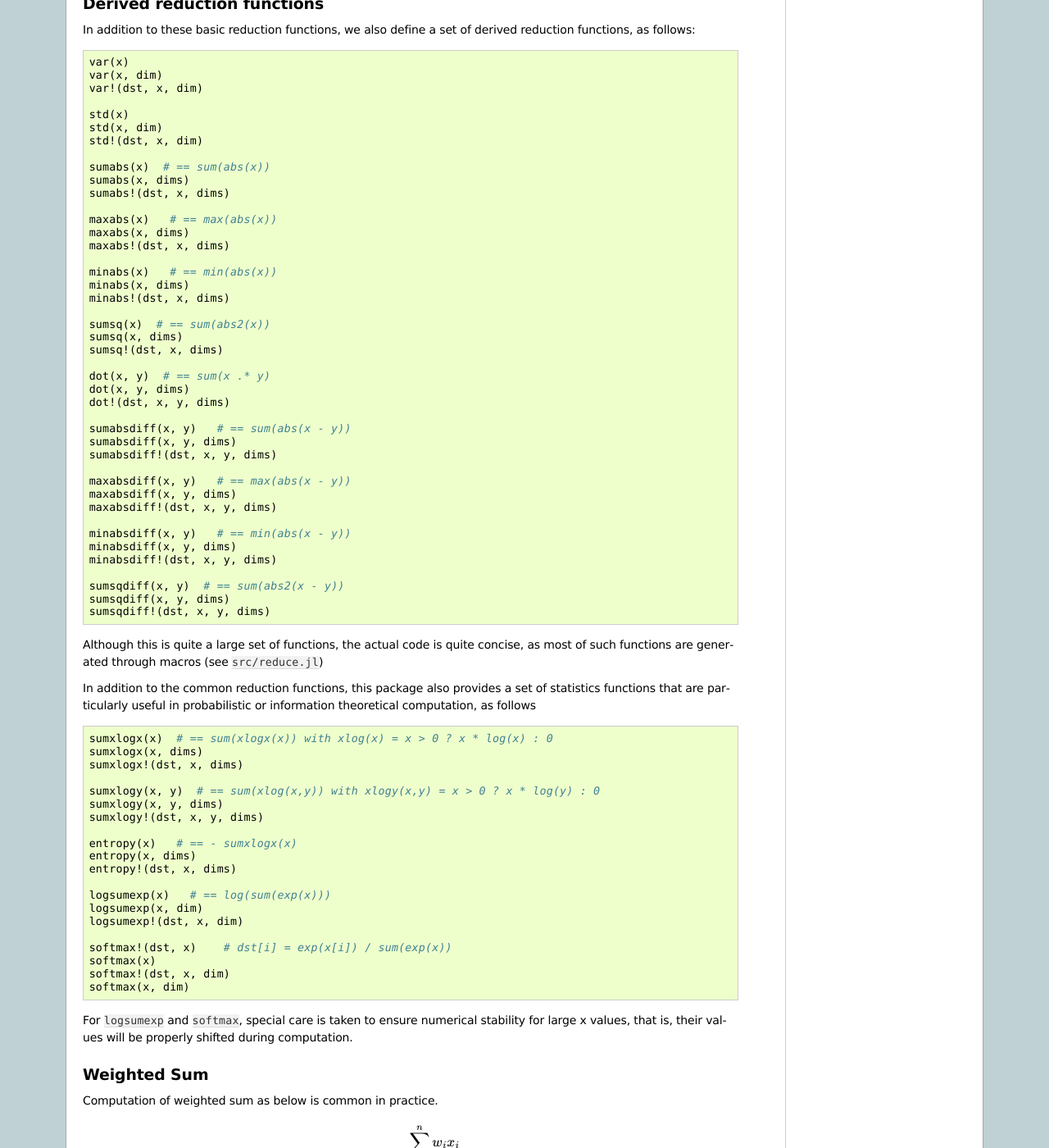
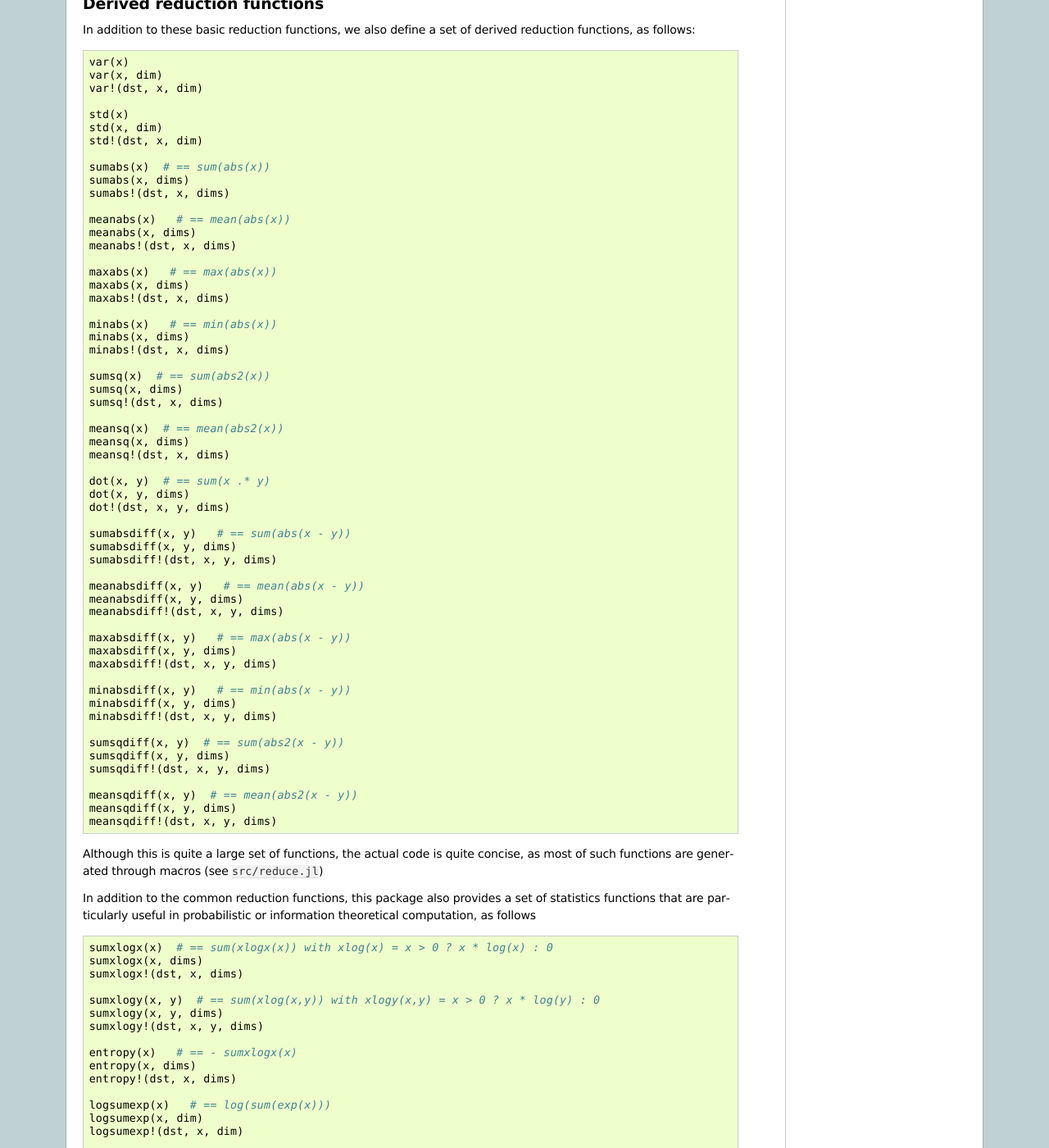
Before and after one commit to lindahua/NumericExtensions.jl, a Sphinx documentation site: the page built from doc/source/reduction.rst, in a window 1280 px wide and 1400 px high, scrolled down 2995 px. Shown: the whole window at 82% size. Built offline with Sphinx 7.4.7, drawn with Linux system fonts in a browser that asks for light colours; formulas are drawn with MathJax 3; some of the changed text lies outside the part shown.

Commit message:
additional documents for mean-related functions

```diff
--- a/doc/source/conf.py
+++ b/doc/source/conf.py
@@ -48,9 +48,9 @@ copyright = u'2013, Dahua Lin'
 # built documents.
 #
 # The short X.Y version.
-version = '0.2'
+version = '0.2.15'
 # The full version, including alpha/beta/rc tags.
-release = '0.2.12'
+release = '0.2.15'
 
 # The language for content autogenerated by Sphinx. Refer to documentation
 # for a list of supported languages.
--- a/doc/source/reduction.rst
+++ b/doc/source/reduction.rst
@@ -202,6 +202,10 @@ In addition to these basic reduction functions, we also define a set of derived
     sumabs(x, dims)
     sumabs!(dst, x, dims)
 
+    meanabs(x)   # == mean(abs(x))
+    meanabs(x, dims)
+    meanabs!(dst, x, dims)
+
     maxabs(x)   # == max(abs(x))
     maxabs(x, dims)
     maxabs!(dst, x, dims)
@@ -214,6 +218,10 @@ In addition to these basic reduction functions, we also define a set of derived
     sumsq(x, dims)
     sumsq!(dst, x, dims)
 
+    meansq(x)  # == mean(abs2(x))
+    meansq(x, dims)
+    meansq!(dst, x, dims)
+
     dot(x, y)  # == sum(x .* y)
     dot(x, y, dims)
     dot!(dst, x, y, dims)
@@ -221,6 +229,10 @@ In addition to these basic reduction functions, we also define a set of derived
     sumabsdiff(x, y)   # == sum(abs(x - y))
     sumabsdiff(x, y, dims)
     sumabsdiff!(dst, x, y, dims)
+
+    meanabsdiff(x, y)   # == mean(abs(x - y))
+    meanabsdiff(x, y, dims)
+    meanabsdiff!(dst, x, y, dims)
 
     maxabsdiff(x, y)   # == max(abs(x - y))
     maxabsdiff(x, y, dims)
@@ -233,6 +245,11 @@ In addition to these basic reduction functions, we also define a set of derived
     sumsqdiff(x, y)  # == sum(abs2(x - y))
     sumsqdiff(x, y, dims)
     sumsqdiff!(dst, x, y, dims)
+
+    meansqdiff(x, y)  # == mean(abs2(x - y))
+    meansqdiff(x, y, dims)
+    meansqdiff!(dst, x, y, dims)
+
 
 Although this is quite a large set of functions, the actual code is quite concise, as most of such functions are generated through macros (see ``src/reduce.jl``)
 
```
